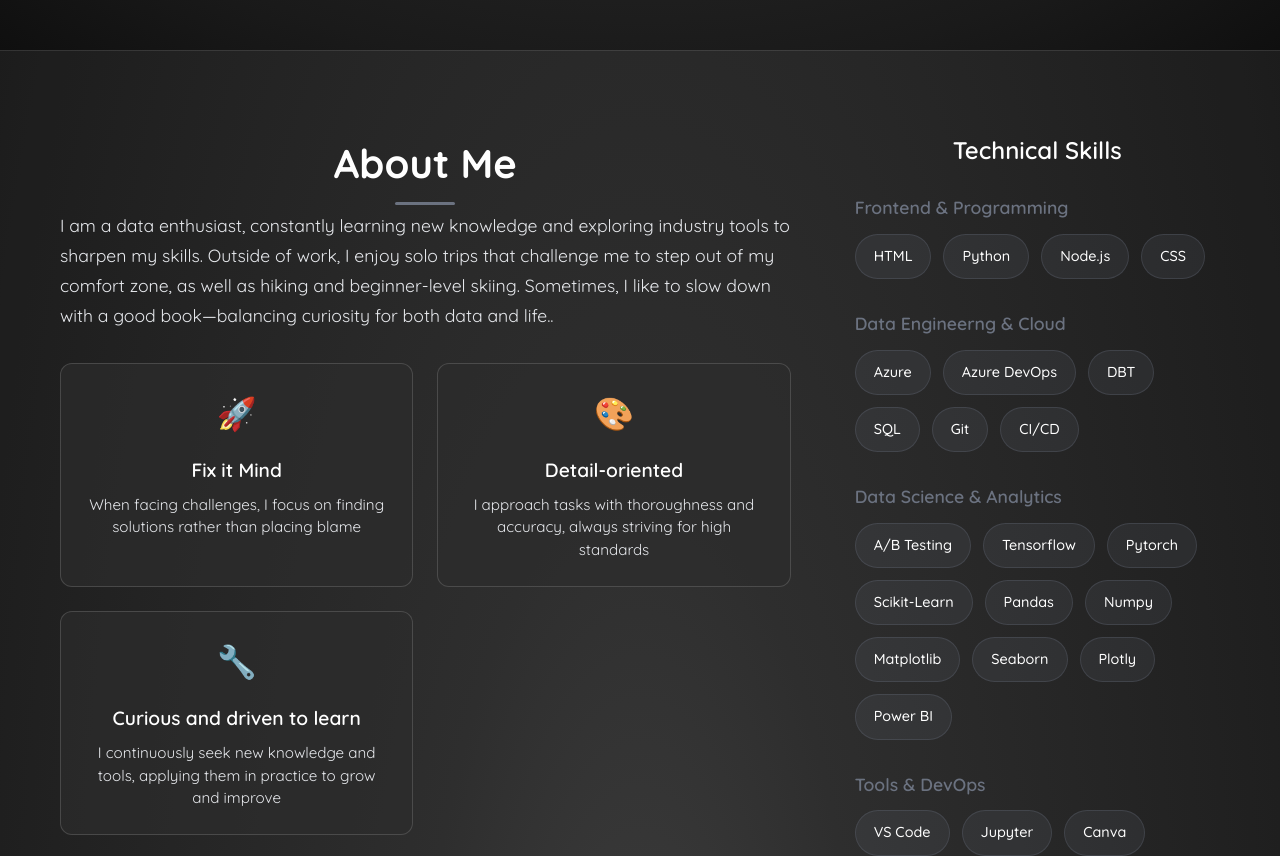
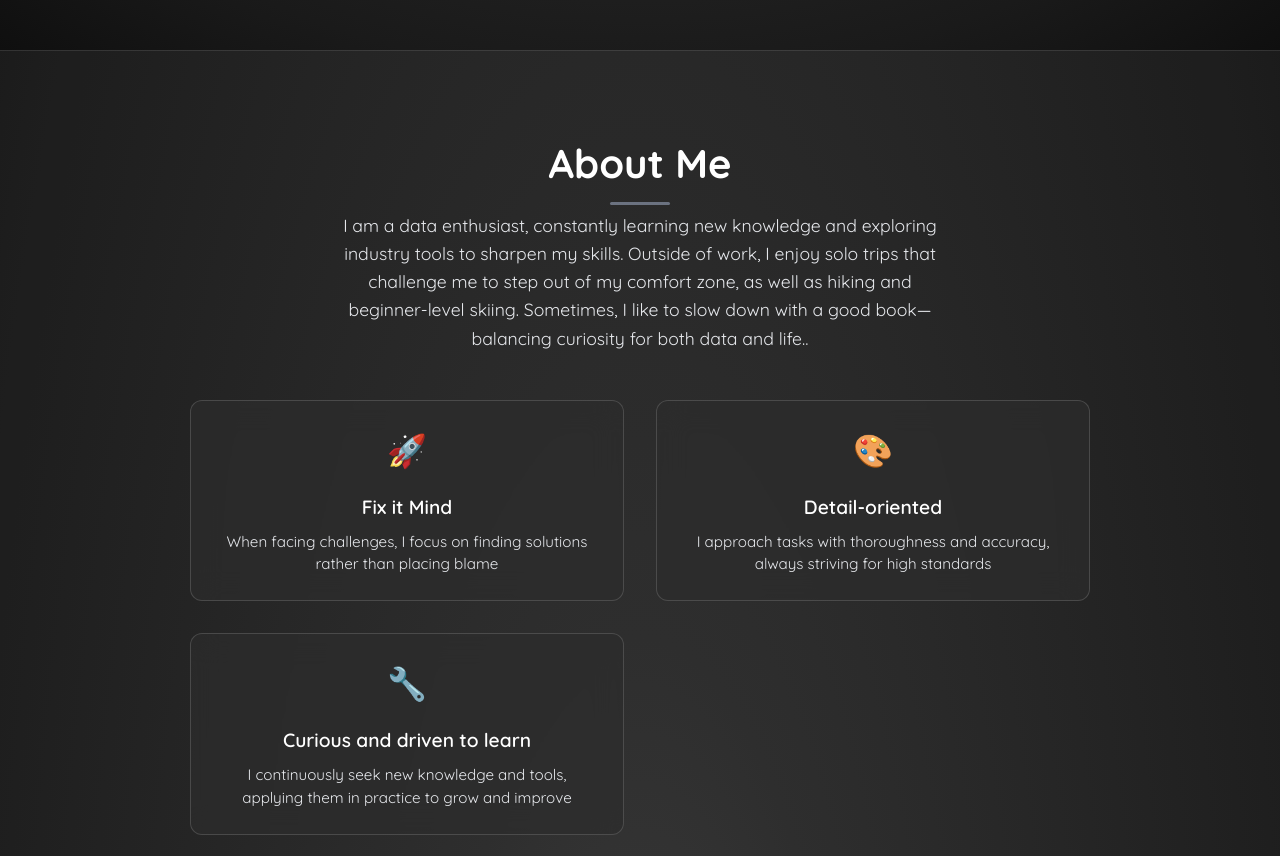
Before and after one commit to QianNetherladns/myweb, a Next.js app: page / in a window 1280 px wide. Shown: the part 800-1656 px from the top of the page. Built offline with nearby package versions, Linux system fonts and the light colour scheme.

Commit message:
Clean up About-related elements and optimize layout: remove About buttons, update hero buttons, improve About section layout

```diff
--- a/public/style.css
+++ b/public/style.css
@@ -403,28 +403,18 @@ header {
 }
 
 .about-content {
-  display: grid;
-  grid-template-columns: 2fr 1fr;
-  gap: 4rem;
-  align-items: start;
-}
-
-.about-text {
-  animation: fadeInUp 1s ease-out 0.2s both;
-}
-
-.about-description {
-  font-size: 1.1rem;
-  color: var(--text-secondary);
-  line-height: 1.7;
-  margin-bottom: 2rem;
+  display: flex;
+  flex-direction: column;
+  gap: 3rem;
+  align-items: center;
 }
 
 .highlights-grid {
   display: grid;
-  grid-template-columns: repeat(auto-fit, minmax(250px, 1fr));
-  gap: 1.5rem;
-  margin-top: 2rem;
+  grid-template-columns: repeat(auto-fit, minmax(280px, 1fr));
+  gap: 2rem;
+  width: 100%;
+  max-width: 900px;
 }
 
 .highlight-card {
@@ -462,20 +452,23 @@ header {
 }
 
 .skills-section {
+  width: 100%;
+  max-width: 1000px;
   animation: fadeInUp 1s ease-out 0.4s both;
 }
 
-.skills-section h3 {
-  font-size: 1.5rem;
-  color: var(--text-primary);
-  margin-bottom: 1.5rem;
+.skills-title {
+  font-size: 1.8rem;
+  color: var(--text-primary);
+  margin-bottom: 2rem;
   text-align: center;
+  font-weight: 600;
 }
 
 .skills-grid {
-  display: flex;
-  flex-direction: column;
-  gap: 1.5rem;
+  display: grid;
+  grid-template-columns: repeat(auto-fit, minmax(250px, 1fr));
+  gap: 2rem;
 }
 
 .skill-category h4 {
@@ -817,12 +810,17 @@ header {
   }
 
   .about-content {
-    grid-template-columns: 1fr;
     gap: 2rem;
   }
 
   .highlights-grid {
     grid-template-columns: 1fr;
+    gap: 1.5rem;
+  }
+
+  .skills-grid {
+    grid-template-columns: 1fr;
+    gap: 1.5rem;
   }
 
   .projects-grid {
--- a/src/app/page.tsx
+++ b/src/app/page.tsx
@@ -70,8 +70,8 @@ export default function Home() {
             <p className="hero-subtitle">{content.hero.title}</p>
             <p className="hero-description">{content.hero.description}</p>
             <div className="hero-buttons">
-              <a href="#projects" className="btn btn-primary">View My Work</a>
-              <a href="#contact" className="btn btn-secondary">Get In Touch</a>
+              <a href={content.hero.buttons.projects.link} className="btn btn-primary">{content.hero.buttons.projects.text}</a>
+              <a href={content.hero.buttons.contact.link} className="btn btn-secondary">{content.hero.buttons.contact.text}</a>
             </div>
             <div className="hero-social">
               {content.contact.social.map((social, index) => (
@@ -102,11 +102,10 @@ export default function Home() {
       {/* About Section */}
       <section className="about-section" id="about">
         <div className="container">
+          <h2 className="section-title">About Me</h2>
+          <p className="section-subtitle">{content.about.intro.description}</p>
+
           <div className="about-content">
-            <div className="about-text">
-              <h2 className="section-title">About Me</h2>
-              <p className="about-description">{content.about.intro.description}</p>
-
             <div className="highlights-grid">
               {content.about.highlights.map((highlight, index) => (
                 <div key={index} className="highlight-card">
@@ -116,10 +115,9 @@ export default function Home() {
                 </div>
               ))}
             </div>
-            </div>
 
             <div className="skills-section">
-              <h3>Technical Skills</h3>
+              <h3 className="skills-title">Technical Skills</h3>
               <div className="skills-grid">
                 {content.about.skills.categories.map((category, index) => (
                   <div key={index} className="skill-category">
--- a/src/config/content.json
+++ b/src/config/content.json
@@ -17,13 +17,13 @@
     "title": "Full Stack Developer",
     "description": "Data enthusiast with a Master’s degree in Data Science and hands-on experience in logistics, banking, and telecommunication sectors. Looking for a new data opportunity.",
     "buttons": {
-      "about": {
-        "text": "View About →",
-        "link": "/about"
+      "projects": {
+        "text": "View My Work",
+        "link": "#projects"
       },
-      "projects": {
-        "text": "Know Projects →",
-        "link": "/projects"
+      "contact": {
+        "text": "Get In Touch",
+        "link": "#contact"
       }
     }
   },
```
Lines whose indentation alone changed are shown as unchanged.
